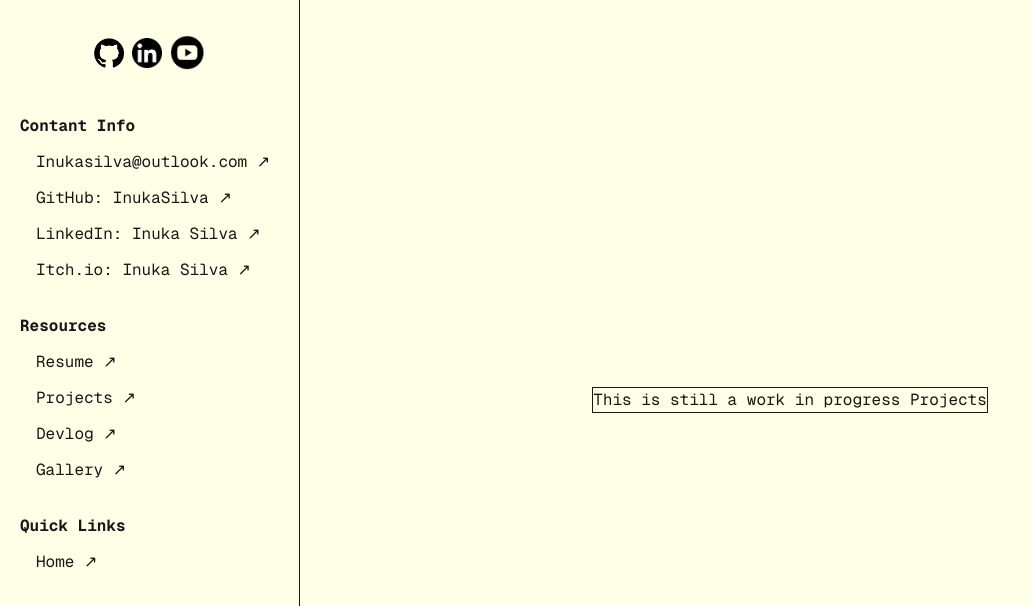
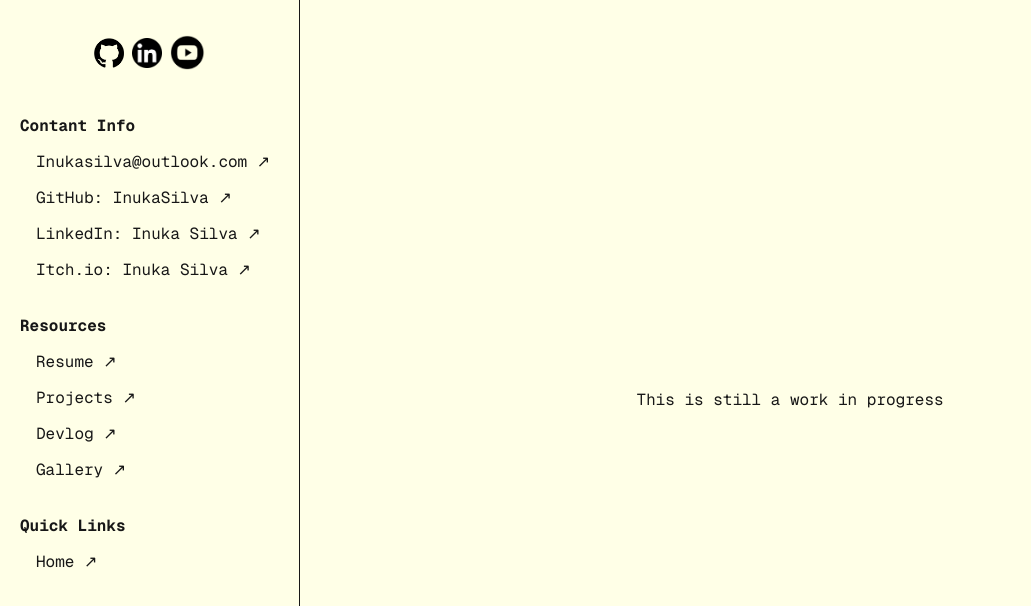
Before and after one commit to InukaSilva/InukaSilva.github.io, a Next.js app: page /Gallery in a window 1280 px wide. Shown: the top 606 px of the page, without its empty margins (0-1031 px from the left). Built offline with nearby package versions, Linux system fonts and the light colour scheme.

Commit message:
removed border and "projects" that was at the end of teh sentence

```diff
--- a/src/app/Gallery/page.tsx
+++ b/src/app/Gallery/page.tsx
@@ -87,9 +87,9 @@ export default function Home() {
       {/* This is the main section*/}
       <div className="flex w-full h-full justify-center items-center">
 
-        <div className="flex flex-col max-w-400 m-auto justify-center items-center border">
+        <div className="flex flex-col max-w-400 m-auto justify-center items-center">
           <p>
-            This is still a work in progress Projects
+            This is still a work in progress
           </p>
 
         </div>
```
